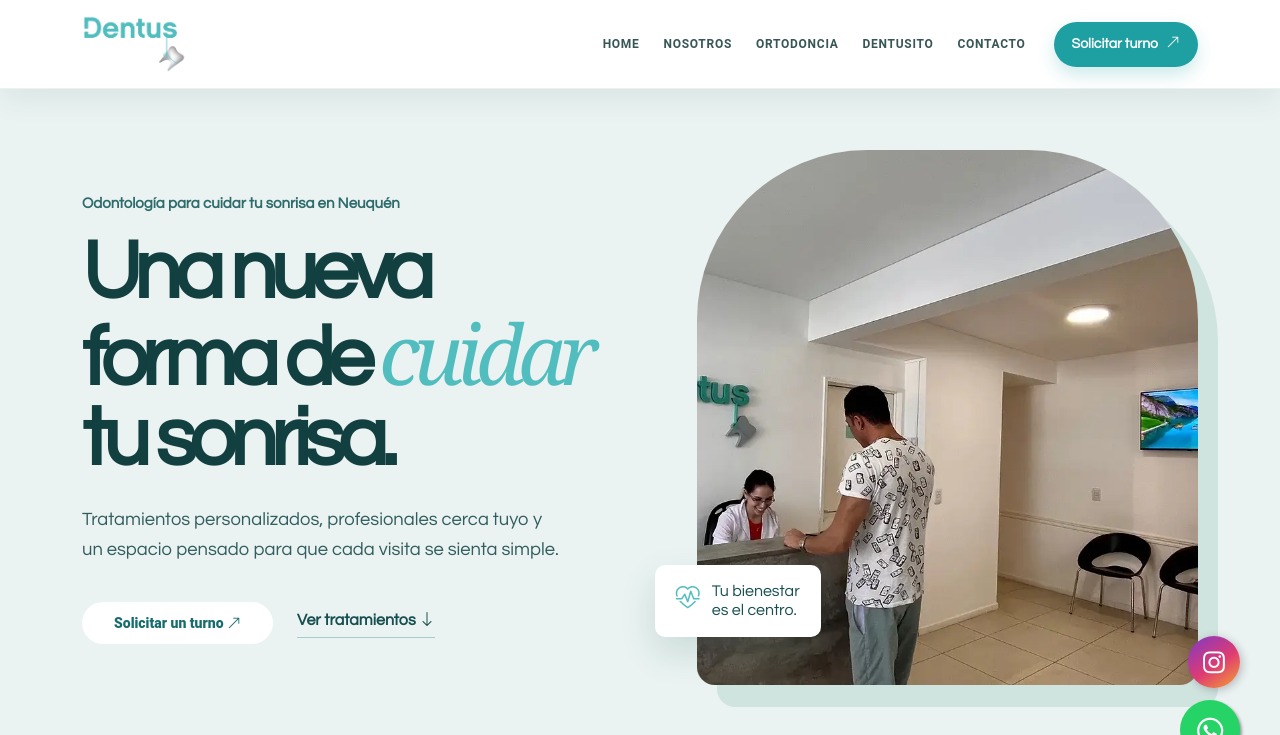
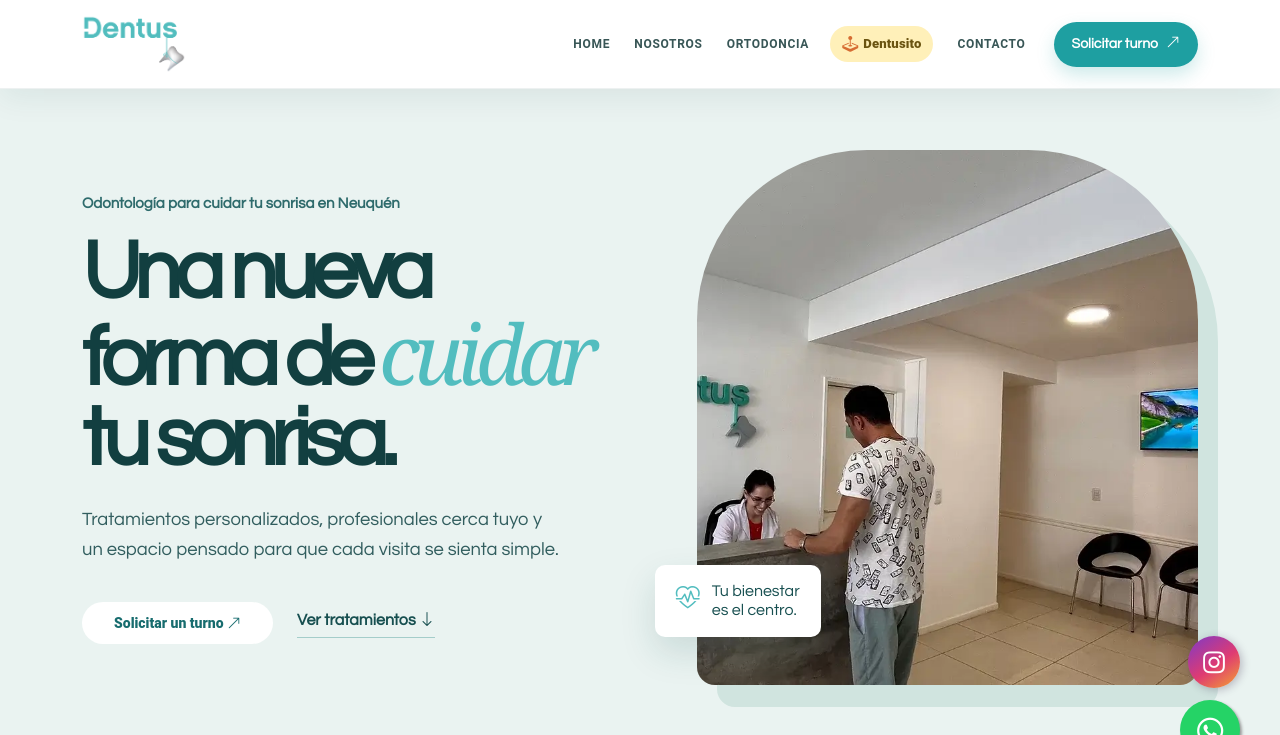
Before and after one commit to mokelean/dentus, a PHP site: page / in a window 1280 px wide. Shown: the top 735 px of the page. Run offline with PHP 8.4, Linux system fonts and the light colour scheme; some libraries are stand-ins or nearby versions.

Commit message:
Highlight Dentusito as playful menu item

```diff
--- a/assets/css/style.css
+++ b/assets/css/style.css
@@ -720,6 +720,9 @@ section {
   font-weight: 700;
   letter-spacing: 0.06em;
 }
+.dentus-refresh .navbar a.dentusito-nav, .dentus-refresh .navbar a.dentusito-nav:focus { gap: 5px; margin-left: 21px; padding: 8px 12px; border-radius: 20px; background: #fff0b9; color: #6b5411; font-size: .82rem; font-weight: 800; letter-spacing: .01em; text-transform: none; }
+.dentus-refresh .navbar a.dentusito-nav i { color: #d66d33; font-size: 1rem; margin: 0; }
+.dentus-refresh .navbar a.dentusito-nav:hover { background: #ffe58c; color: #6b5411; transform: rotate(-2deg); }
 
 .dentus-refresh .appointment-btn {
   display: inline-flex;
--- a/index.php
+++ b/index.php
@@ -48,7 +48,7 @@
           <li><a class="nav-link scrollto" href="#hero">Home</a></li>
           <li><a class="nav-link scrollto" href="#hero">Nosotros</a></li>
           <li><a class="nav-link scrollto" href="#especialidades">Ortodoncia</a></li>
-          <li><a class="nav-link" href="dentusito.html">Dentusito</a></li>
+          <li><a class="nav-link dentusito-nav" href="dentusito.html"><i class="bi bi-joystick"></i> Dentusito</a></li>
           <li><a class="nav-link scrollto" href="#footer">Contacto</a></li>
         </ul>
         <i class="bi bi-list mobile-nav-toggle"></i>
```
